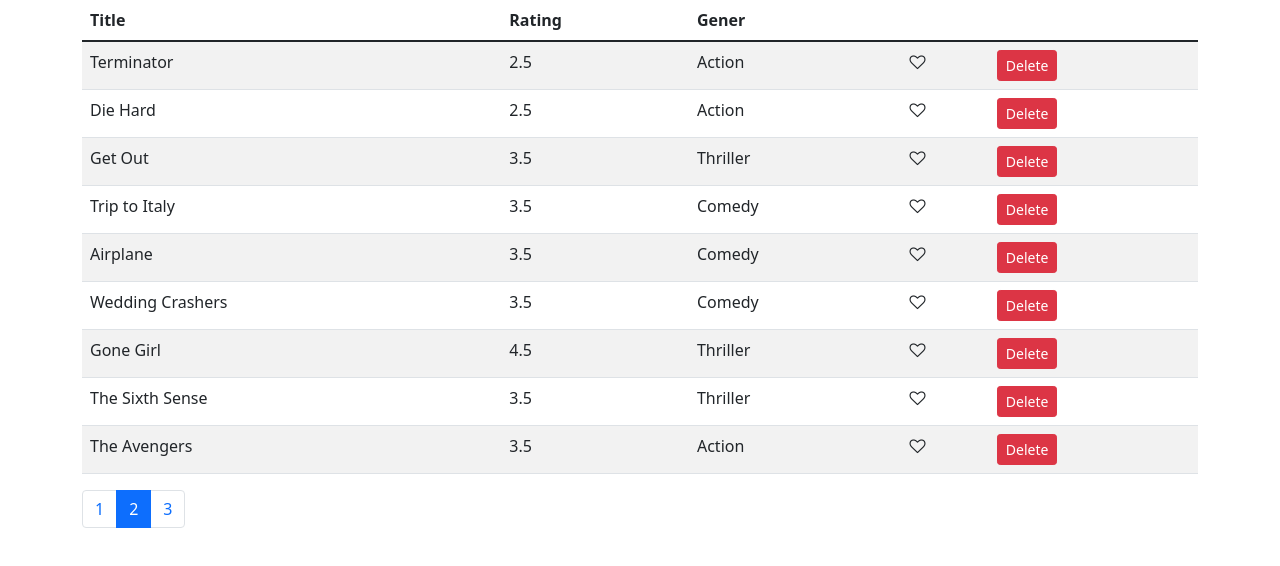
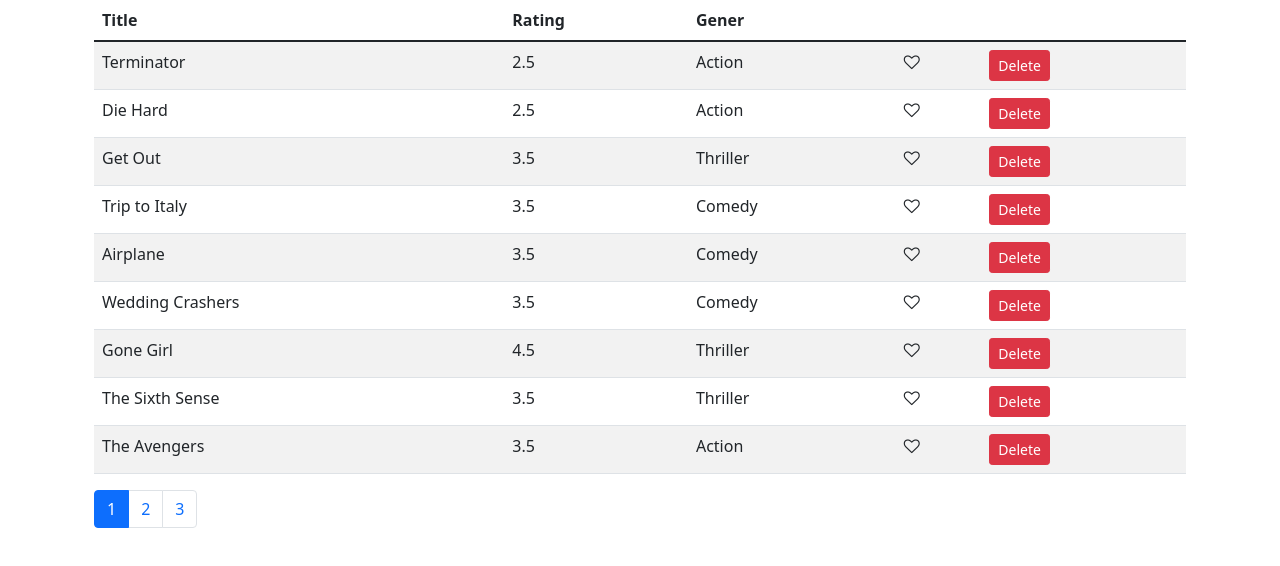
Before and after one commit to Pratap11109/moviechart, a React (Create React App) app: page / in a window 1280 px wide. Shown: the top 566 px of the page. Built offline with nearby package versions, Linux system fonts and the light colour scheme; the HTML template or start-up script is replaced by a standard one.

Commit message:
Pagination added with Lodash package for take range arr from start to end+1

```diff
--- a/package.json
+++ b/package.json
@@ -8,7 +8,7 @@
     "@testing-library/user-event": "^12.8.3",
     "bootstrap": "^5.1.0",
     "font-awesome": "^4.7.0",
-    "lodash": "^4.17.21",
+    "lodash": "^4.17.10",
     "react": "^17.0.2",
     "react-bootstrap": "^2.0.0-beta.4",
     "react-dom": "^17.0.2",
--- a/src/App.js
+++ b/src/App.js
@@ -1,15 +1,13 @@
 
 import "bootstrap/dist/css/bootstrap.min.css";
-import Pagination from "./component/Pagination";
 import Table from "./component/table";
 import "font-awesome/css/font-awesome.css";
 
 function App() {
   return (
-    <div className="container">
+    <main className="container">
       <Table />
-      <Pagination />
-    </div>
+    </main>
   );
 }
 
--- a/src/component/Pagination.jsx
+++ b/src/component/Pagination.jsx
@@ -1,29 +1,27 @@
-import React, { Component } from "react";
+import React from "react";
+import _ from "lodash";
 
-class Pagination extends Component {
-  render() {
+const Pagination = (props) => {
+  const { totalMovies, pageSize, onClick,currentPage } = props;
+  const size = Math.ceil(totalMovies / pageSize);
+
+  const pages = _.range(1, size + 1);
+  console.log(pages);
   return (
     <nav aria-label="...">
       <ul className="pagination">
-          <li className="page-item">
-            <a className="page-link" href="#">
-              1
+        {pages.map((page) => {
+          return (
+            <li key={page} className={page===currentPage?"page-item active":"page-item"}>
+              <a className="page-link" href="#" onClick={() => onClick(page)}>
+                {page}
               </a>
             </li>
-          <li className="page-item active">
-            <a className="page-link" href="#">
-              2
-            </a>
-          </li>
-          <li className="page-item">
-            <a className="page-link" href="#">
-              3
-            </a>
-          </li>
+          );
+        })}
       </ul>
     </nav>
   );
-  }
-}
+};
 
 export default Pagination;
--- a/src/component/table.jsx
+++ b/src/component/table.jsx
@@ -1,10 +1,13 @@
 import React, { Component } from "react";
 import { getMovies } from "../services/fakeMovieService";
 import Row from "./Row";
+import Pagination from "./Pagination";
 
 class Table extends Component {
   state = {
     Movies: getMovies(),
+    pageSize: 4,
+    currentPage: 1,
   };
 
   handalLike = (obj) => {
@@ -12,7 +15,7 @@
     const index = Movies.indexOf(obj);
     Movies[index].like = !Movies[index].like;
     this.setState({
-      Movies
+      Movies,
     });
   };
   handalDelete = (obj) => {
@@ -21,47 +24,59 @@
       Movies,
     });
   };
+  sortByTitle = () => {
+    const Movies = [...this.state.Movies];
+    Movies.sort((obj1, obj2) => {
+      if (obj1.title === obj2.title) return 0;
+      return obj1.title < obj2.title ? -1 : 1;
+    });
+    this.setState({
+      Movies,
+    });
+  };
+  sortByGenre = () => {
+    const Movies = [...this.state.Movies];
+    Movies.sort((obj1, obj2) => {
+      if (obj1.genre.name === obj2.genre.name) return 0;
+      return obj1.genre.name < obj2.genre.name ? -1 : 1;
+    });
+    this.setState({
+      Movies,
+    });
+  };
+  sortByRating = () => {
+    const Movies = [...this.state.Movies];
+    Movies.sort((obj1, obj2) => {
+      if (obj1.dailyRentalRate === obj2.dailyRentalRate) return 0;
+      return obj1.dailyRentalRate < obj2.dailyRentalRate ? -1 : 1;
+    });
+    this.setState({
+      Movies,
+    });
+  };
+  handalPage = (page) => {
+    this.setState({
+      currentPage: page,
+    });
+  };
 
-  sortByTitle=()=>{
-    const Movies=[...this.state.Movies];
-    Movies.sort((obj1,obj2)=>{
-      if(obj1.title === obj2.title)return 0;
-      return obj1.title<obj2.title?-1:1;
-    })
-    this.setState({
-      Movies
-    })
-  };
-  sortByGenre=()=>{
-    const Movies=[...this.state.Movies];
-    Movies.sort((obj1,obj2)=>{
-      if(obj1.genre.name === obj2.genre.name)return 0;
-      return obj1.genre.name<obj2.genre.name?-1:1;
-    })
-    this.setState({
-      Movies
-    })
-  }
-  sortByRating=()=>{
-    const Movies=[...this.state.Movies];
-    Movies.sort((obj1,obj2)=>{
-      if(obj1.dailyRentalRate === obj2.dailyRentalRate)return 0;
-      return obj1.dailyRentalRate<obj2.dailyRentalRate?-1:1;
-    })
-    this.setState({
-      Movies
-    })
-  }
   render() {
-    const { Movies } = this.state;
+    const { Movies, currentPage, pageSize } = this.state;
     if (Movies.length === 0) return <p>No Movie left</p>;
     return (
+      <div className="container">
         <table className="table table-striped">
           <thead>
             <tr>
-            <th onClick={this.sortByTitle} style={{cursor:"pointer"}}>Title</th>
-            <th onClick={this.sortByRating} style={{cursor:"pointer"}}>Rating</th>
-            <th onClick={this.sortByGenre} style={{cursor:"pointer"}}>Gener</th>
+              <th onClick={this.sortByTitle} style={{ cursor: "pointer" }}>
+                Title
+              </th>
+              <th onClick={this.sortByRating} style={{ cursor: "pointer" }}>
+                Rating
+              </th>
+              <th onClick={this.sortByGenre} style={{ cursor: "pointer" }}>
+                Gener
+              </th>
               <th></th>
               <th></th>
             </tr>
@@ -80,6 +95,13 @@
             })}
           </tbody>
         </table>
+        <Pagination
+          totalMovies={Movies.length}
+          pageSize={pageSize}
+          onClick={this.handalPage}
+          currentPage={currentPage}
+        />
+      </div>
     );
   }
 }
```
Also changed, not shown: 1 other file (tests, documents, lock files or other folders). Lines whose indentation alone changed are shown as unchanged.
